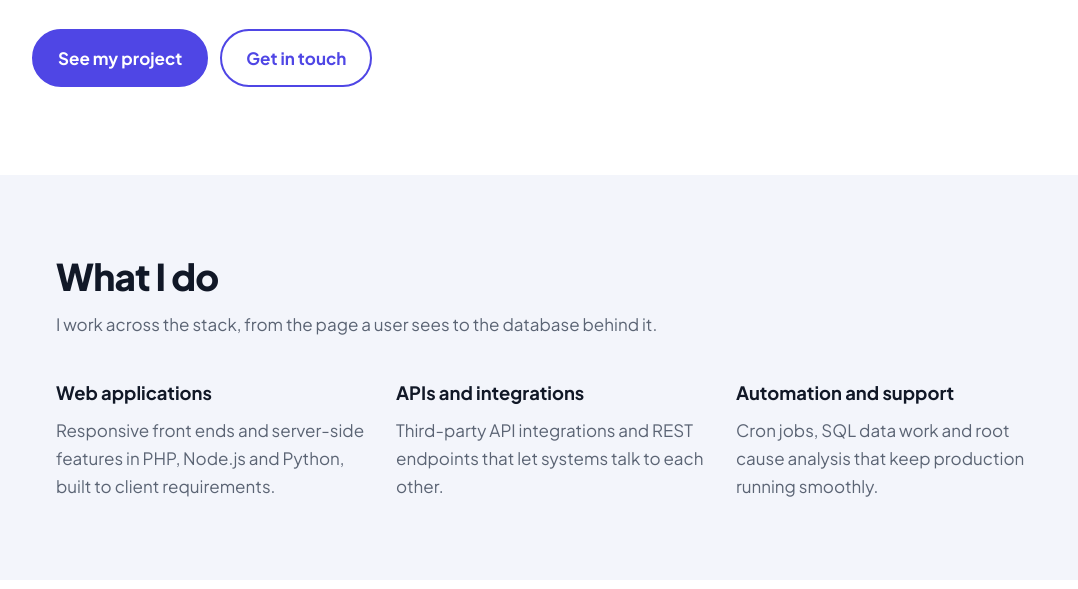
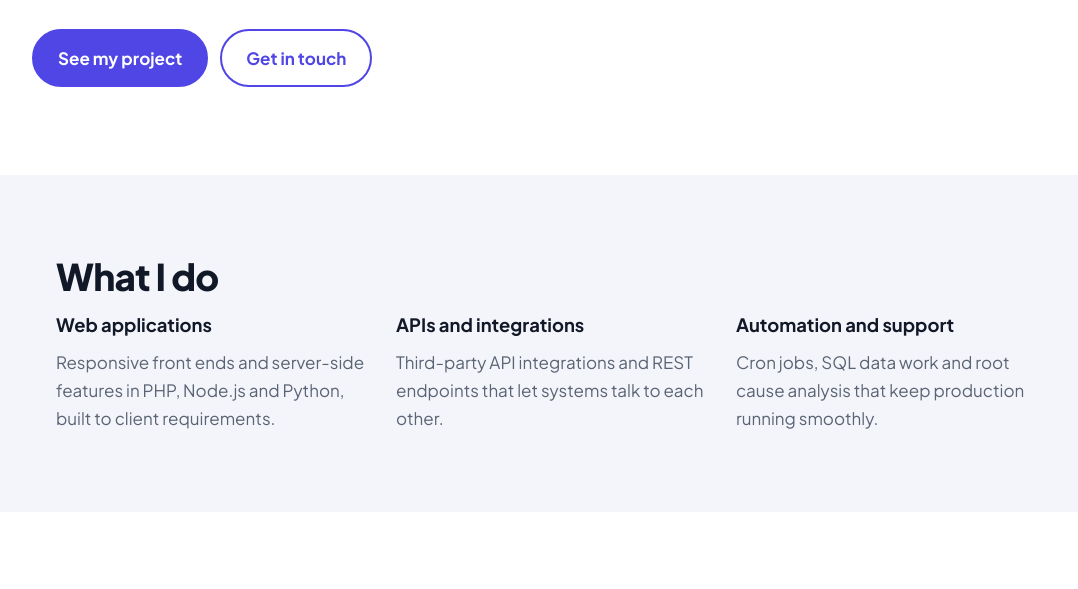
Before and after one commit to rdvish/Portfolio, a plain HTML site: page index.html in a window 1280 px wide. Shown: the part 477-1066 px from the top of the page, without its empty margins (88-1166 px from the left). Drawn offline with Linux system fonts and the light colour scheme.

```diff
--- a/index.html
+++ b/index.html
@@ -88,7 +88,6 @@
 <section class="alt" id="what">
   <div class="wrap">
     <h2>What I do</h2>
-    <p class="lead">I work across the stack, from the page a user sees to the database behind it.</p>
     <div class="grid">
       <div><h3>Web applications</h3><p>Responsive front ends and server-side features in PHP, Node.js and Python, built to client requirements.</p></div>
       <div><h3>APIs and integrations</h3><p>Third-party API integrations and REST endpoints that let systems talk to each other.</p></div>
```
